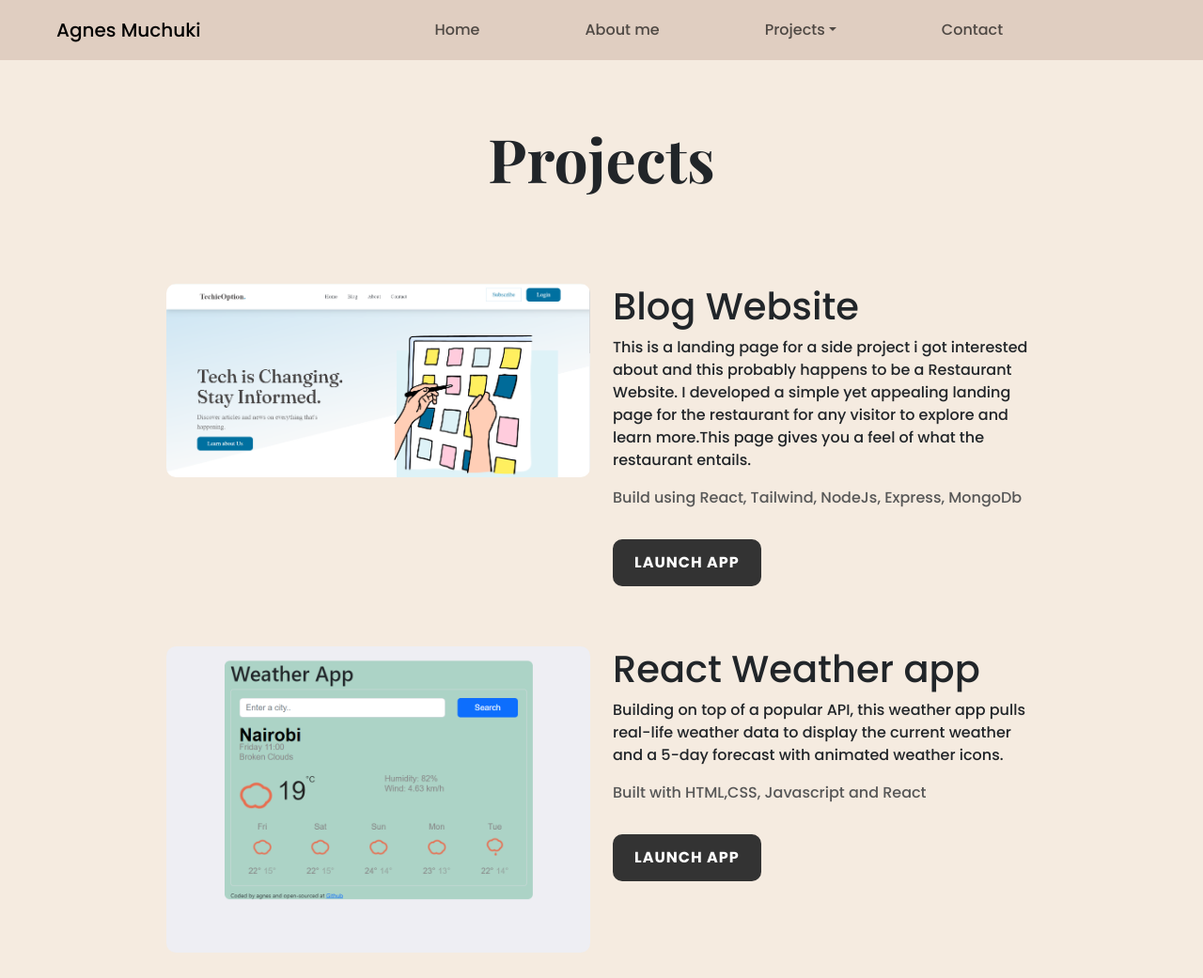
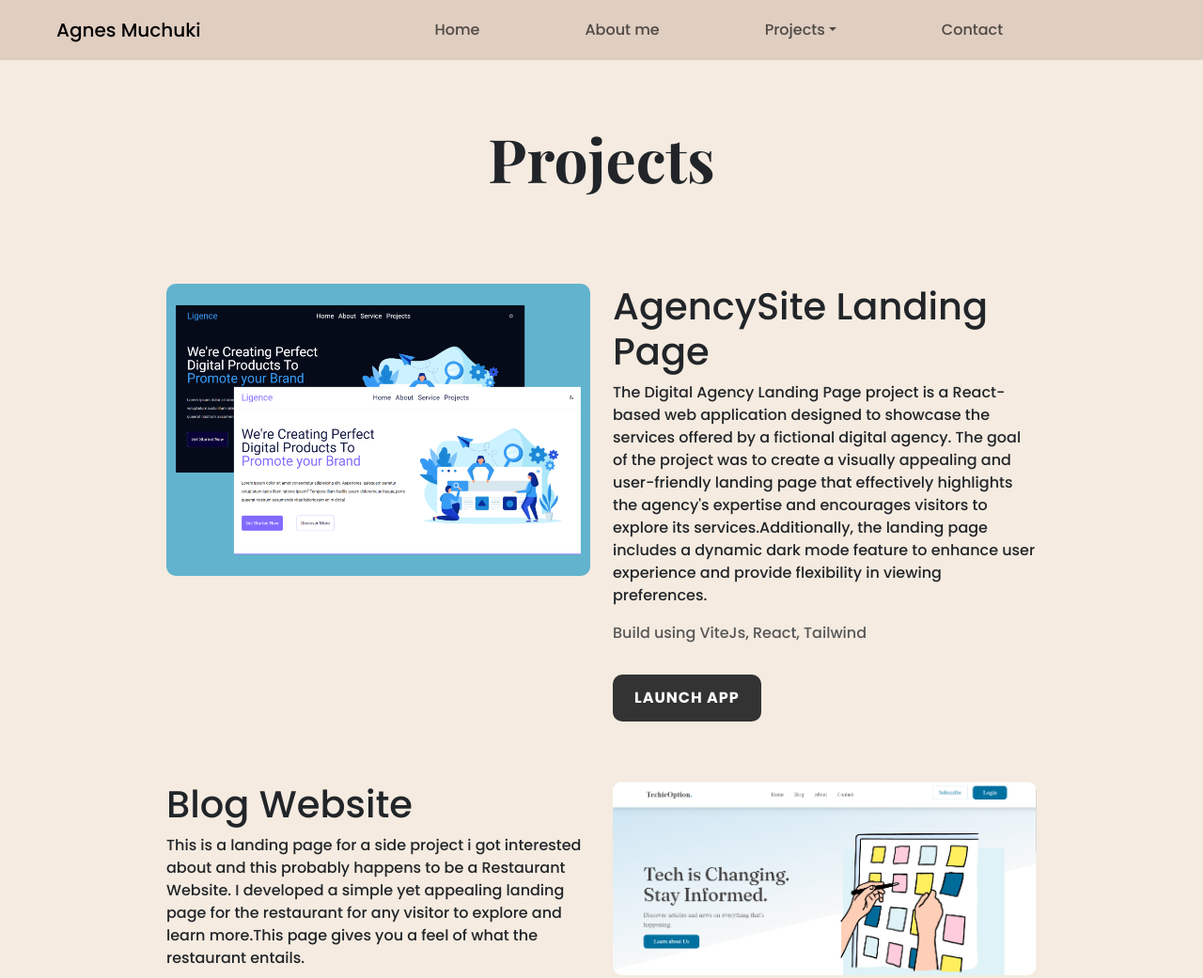
Before and after one commit to agnesimbs/Portfolio-Project, a plain HTML site: page projects.html in a window 1280 px wide. Shown: the top 1041 px of the page at 94% size. Drawn offline with nearby package versions, Linux system fonts and the light colour scheme.

Commit message:
addedproject

```diff
--- a/projects.html
+++ b/projects.html
@@ -115,16 +115,43 @@
     <h1 class="project-heading text-center my-5">Projects</h1>
 
     <div class="container">
+      <!--Agencey site landing page-->
+      <div class="row project-row my-5">
+        <div class="col-lg-5 order-1">
+          <img
+            class="project-image img-fluid"
+            src="/images/ligency.png"
+            alt="blog website"
+          />
+        </div>
+        <div class="col-lg-5 order-1 project-description">
+          <h3>AgencySite Landing Page</h3>
+          <p>
+            The Digital Agency Landing Page project is a React-based web
+            application designed to showcase the services offered by a fictional
+            digital agency. The goal of the project was to create a visually
+            appealing and user-friendly landing page that effectively highlights
+            the agency's expertise and encourages visitors to explore its
+            services.Additionally, the landing page includes a dynamic dark mode
+            feature to enhance user experience and provide flexibility in
+            viewing preferences.
+          </p>
+          <p class="mt-3 text-muted">Build using ViteJs, React, Tailwind</p>
+          <a href="https://siteagency.onrender.com/" target="_blank">
+            <button class="button my-3">Launch App</button>
+          </a>
+        </div>
+      </div>
       <!--Blog-site-->
       <div class="row project-row my-5">
-        <div class="col-lg-5">
+        <div class="col-lg-5 order-2 sm-order-1">
           <img
             class="project-image img-fluid"
             src="/images/blog-capture.PNG"
             alt="blog website"
           />
         </div>
-        <div class="col-lg-5 order-1 project-description">
+        <div class="col-lg-5 project-description">
           <h3>Blog Website</h3>
           <p>
             This is a landing page for a side project i got interested about and
@@ -143,7 +170,7 @@
       </div>
 
       <div class="row project-row my-5">
-        <div class="col-lg-5">
+        <div class="col-lg-5 order-1">
           <img
             class="project-image img-fluid"
             src="/images/react-weather-app.png"
```
Also changed, not shown: images/ligency.png (added).
